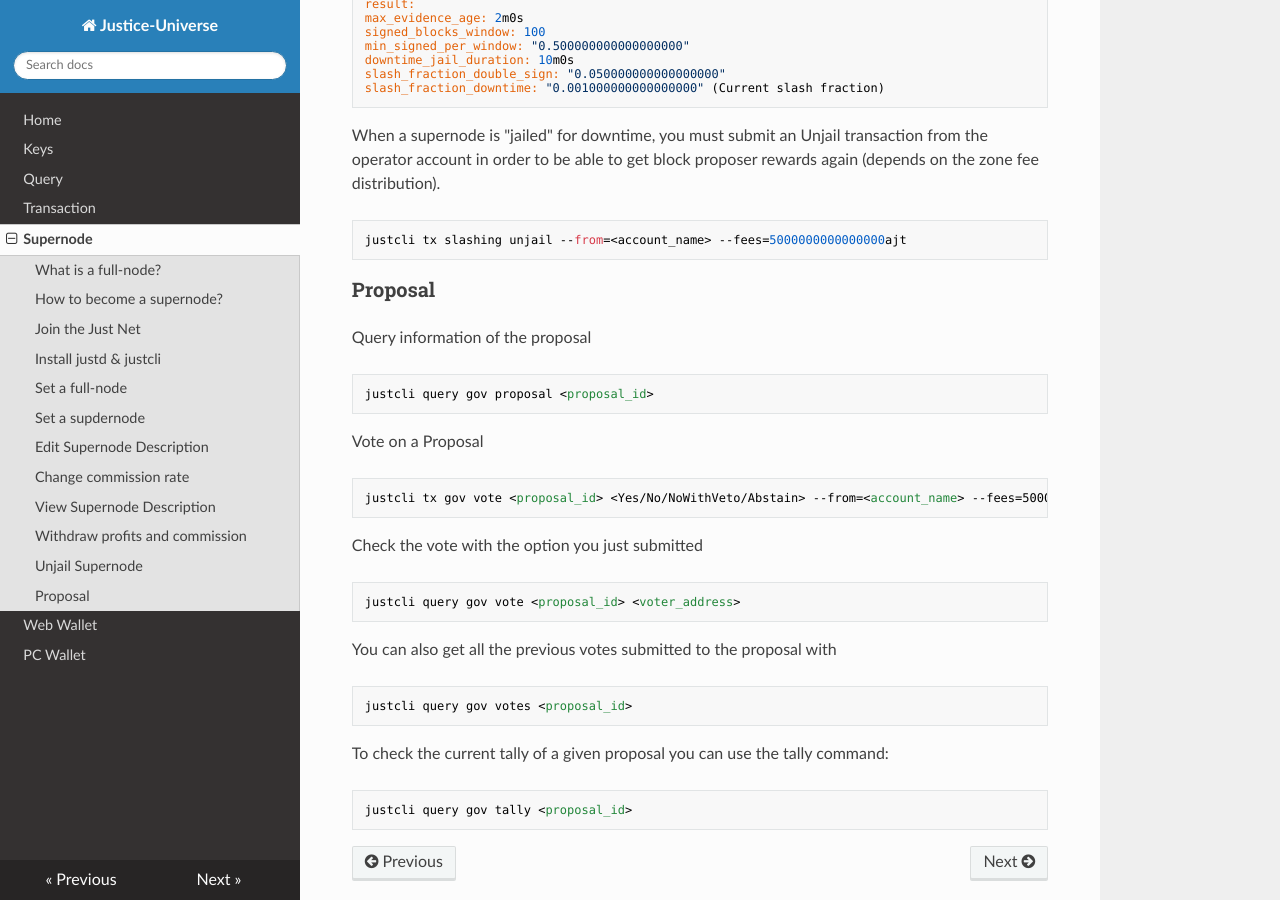
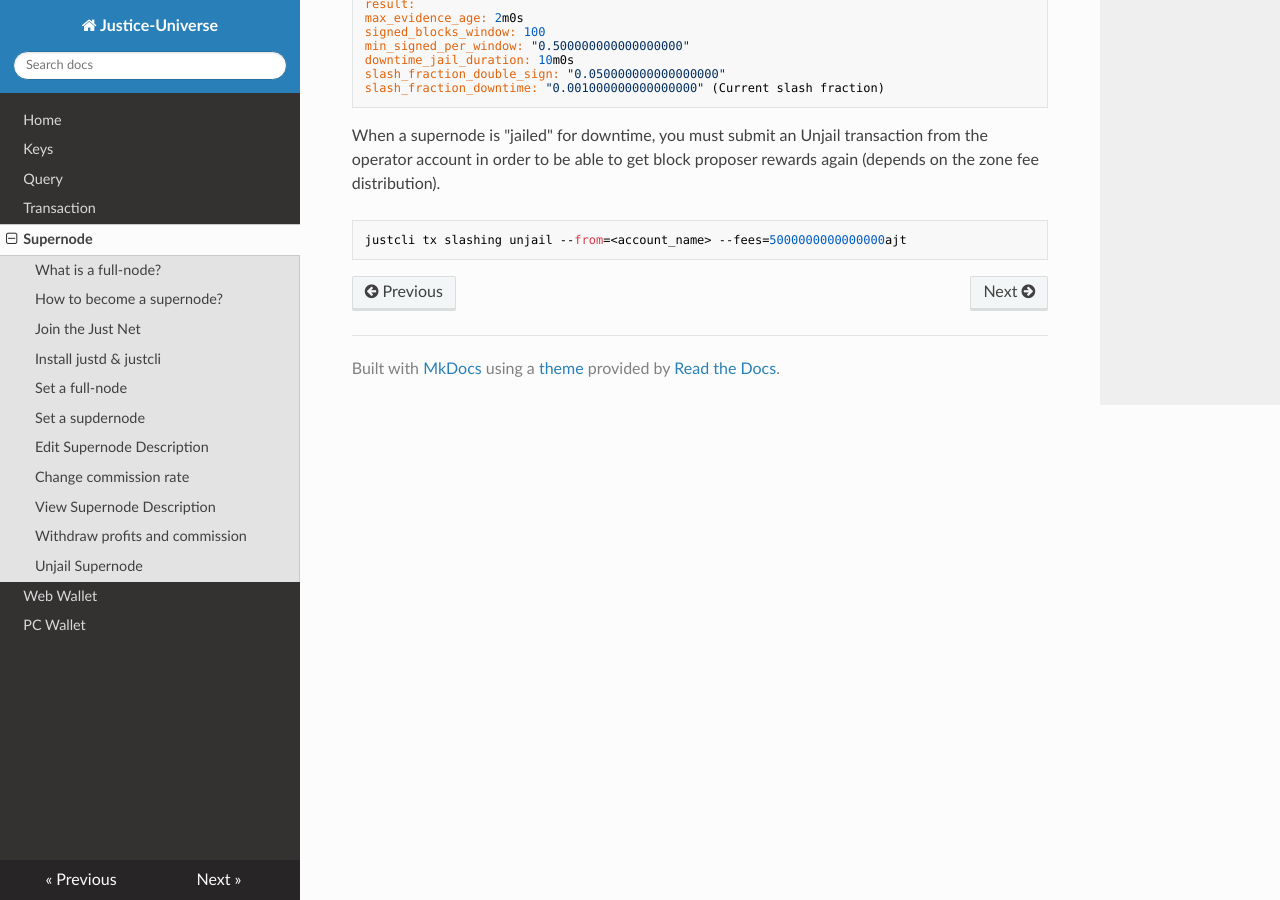
Before and after one commit to Elysium-Wonderland/Justice-Universe, an MkDocs documentation site: the page built from docs/supernode.md, in a window 1280 px wide and 900 px high, scrolled down 4304 px. Built offline with MkDocs 1.6.1, drawn with Linux system fonts in a browser that asks for light colours; nearby versions of some CDN libraries.

Commit message:
Update supernode.md

````diff
--- a/docs/supernode.md
+++ b/docs/supernode.md
@@ -166,25 +166,3 @@ When a supernode is "jailed" for downtime, you must submit an Unjail transaction
 ```
 justcli tx slashing unjail --from=<account_name> --fees=5000000000000000ajt
 ```
-
-### Proposal
-Query information of the proposal
-```
-justcli query gov proposal <proposal_id>
-```
-Vote on a Proposal
-```
-justcli tx gov vote <proposal_id> <Yes/No/NoWithVeto/Abstain> --from=<account_name> --fees=5000000000000000ajt
-```
-Check the vote with the option you just submitted
-```
-justcli query gov vote <proposal_id> <voter_address>
-```
-You can also get all the previous votes submitted to the proposal with
-```
-justcli query gov votes <proposal_id>
-```
-To check the current tally of a given proposal you can use the tally command:
-```
-justcli query gov tally <proposal_id>
-```
````
